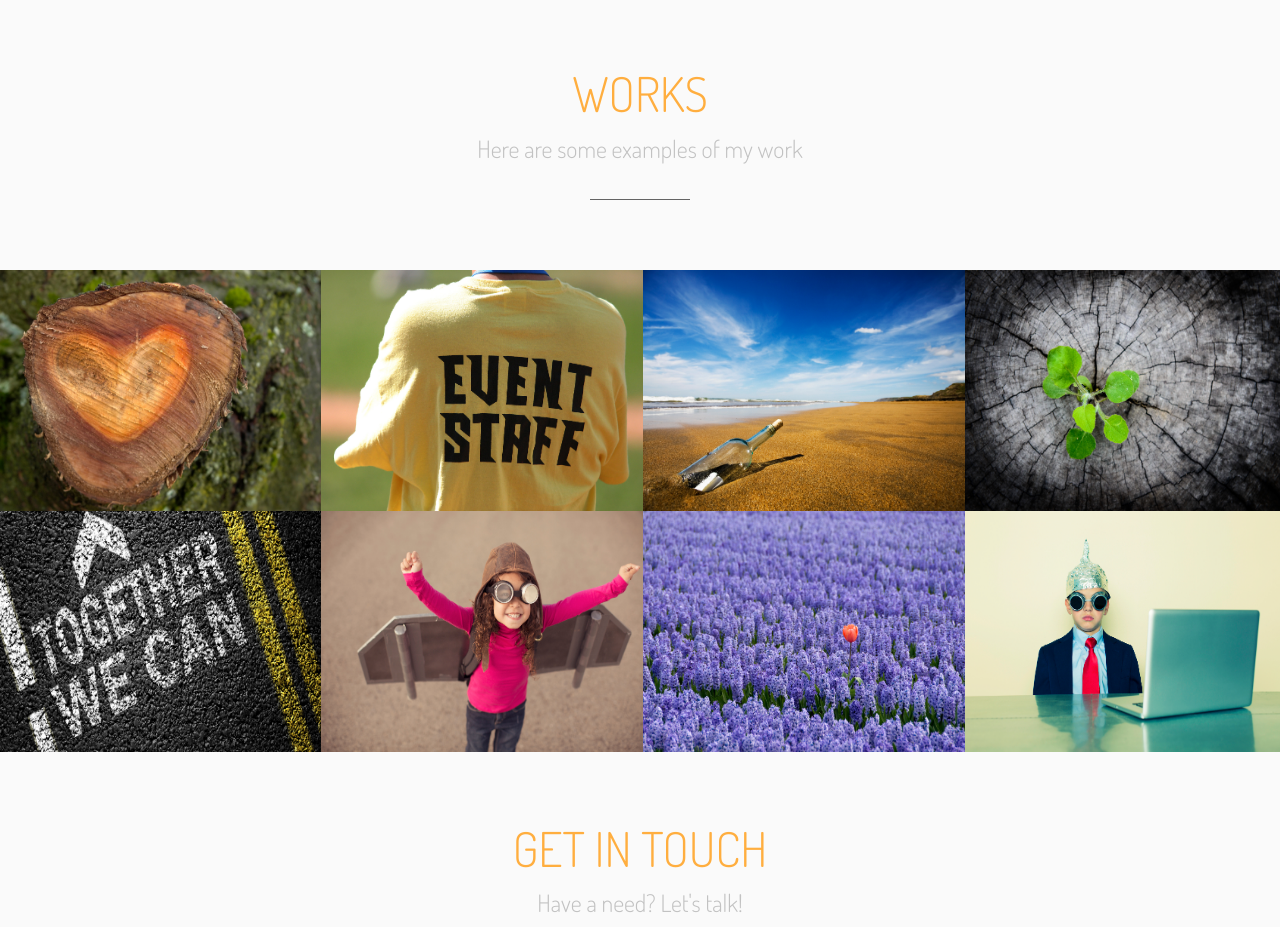
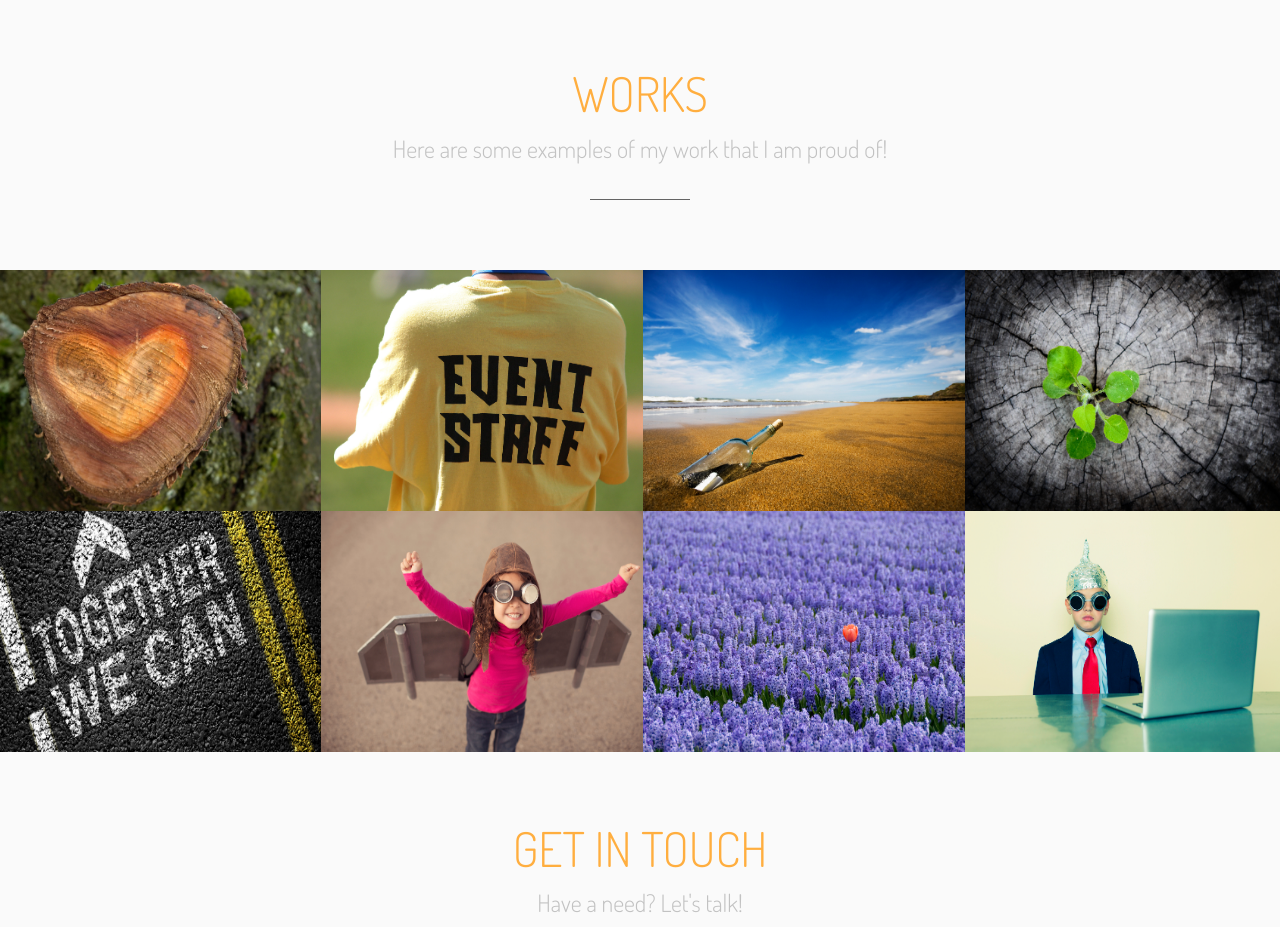
Before and after one commit to davehorton/susanmaupin.com, a website: page public/index.html in a window 1280 px wide. Shown: the part 2400-3327 px from the top of the page. Drawn offline with nearby package versions, Linux system fonts and the light colour scheme; files whose address does not match are found by name.

Commit message:
minor wording change

```diff
--- a/public/index.html
+++ b/public/index.html
@@ -293,7 +293,7 @@
 		<div id="works" class="section works">
 			<div class="section-heading">
 				<h2>WORKS</h2>
-				<p>Here are some examples of my work</p>
+				<p>Here are some examples of my work that I am proud of!</p>
 				<hr />
 			</div>
 			<div class="section-content">
```
